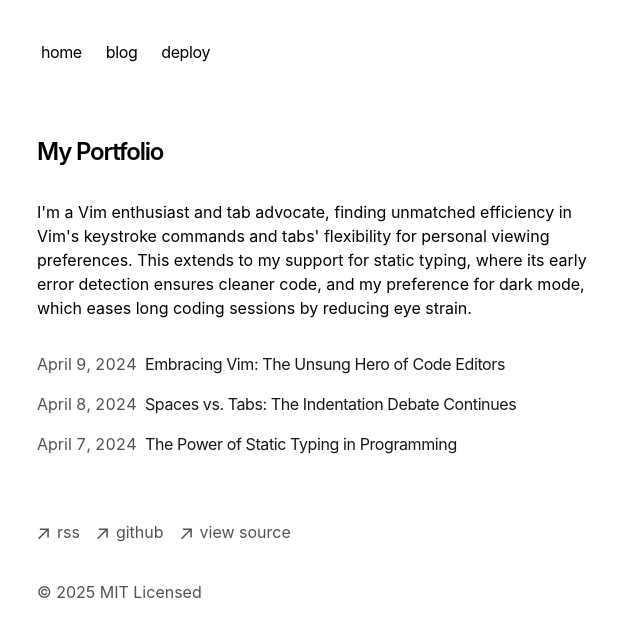
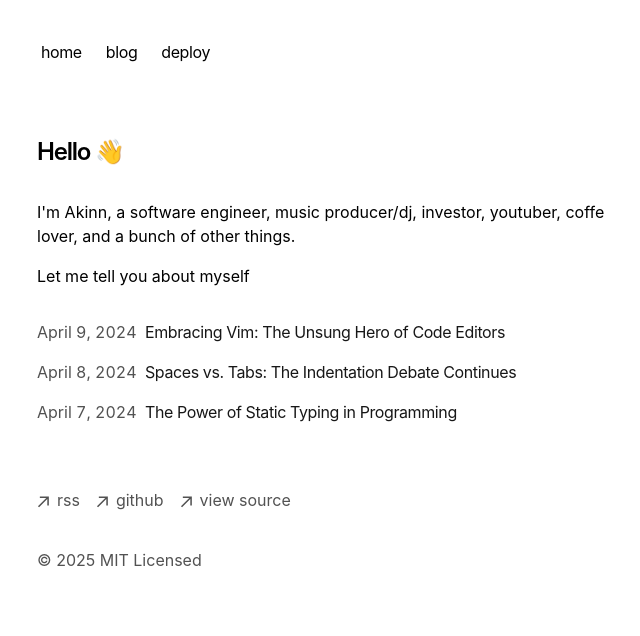
Before and after one commit to akinncar/blog, a Next.js app: page / in a window 1280 px wide. Shown: the top 636 px of the page, without its empty margins (315-955 px from the left). Built offline with nearby package versions, Linux system fonts and the light colour scheme.

Commit message:
feat: init description

```diff
--- a/app/page.tsx
+++ b/app/page.tsx
@@ -4,14 +4,13 @@ export default function Page() {
   return (
     <section>
       <h1 className="mb-8 text-2xl font-semibold tracking-tighter">
-        My Portfolio
+        Hello 👋
       </h1>
       <p className="mb-4">
-        {`I'm a Vim enthusiast and tab advocate, finding unmatched efficiency in
-        Vim's keystroke commands and tabs' flexibility for personal viewing
-        preferences. This extends to my support for static typing, where its
-        early error detection ensures cleaner code, and my preference for dark
-        mode, which eases long coding sessions by reducing eye strain.`}
+        {`I'm Akinn, a software engineer, music producer/dj, investor, youtuber, coffe lover, and a bunch of other things.`}
+      </p>
+      <p className="mb-4">
+        {`Let me tell you about myself`}
       </p>
       <div className="my-8">
         <BlogPosts />
```
